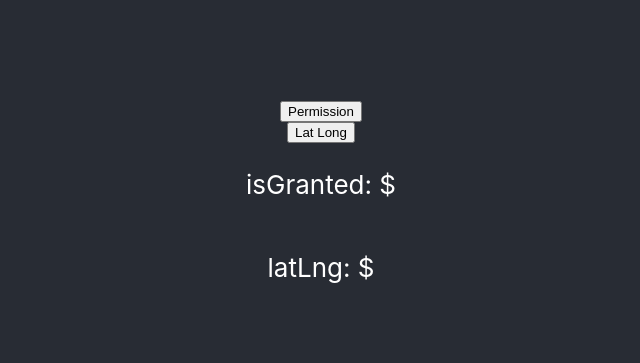
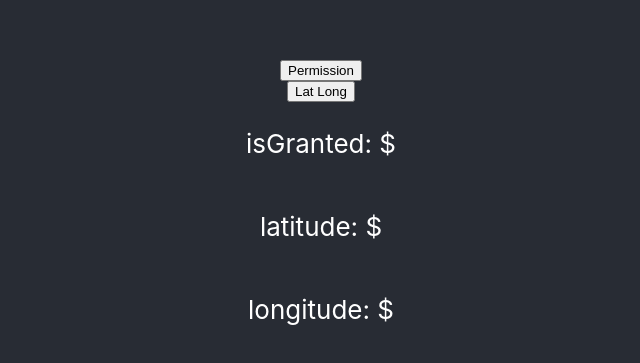
Before and after one commit to hightechif/hightechjsi, a React (Create React App) app: page / in a window 1280 px wide. Shown: the part 195-558 px from the top of the page, without its empty margins (319-959 px from the left). Built offline with nearby package versions, Linux system fonts and the light colour scheme.

Commit message:
FEAT: split data

```diff
--- a/src/App.js
+++ b/src/App.js
@@ -29,7 +29,8 @@ function App() {
         <Button onClick={accessPermission} label="Permission" />
         <Button onClick={getLatLong} label="Lat Long" />
         <p>isGranted: ${isGranted}</p>
-        <p>latLng: ${data}</p>
+        <p>latitude: ${data[0]}</p>
+        <p>longitude: ${data[1]}</p>
       </header>
     </div>
   );
```
